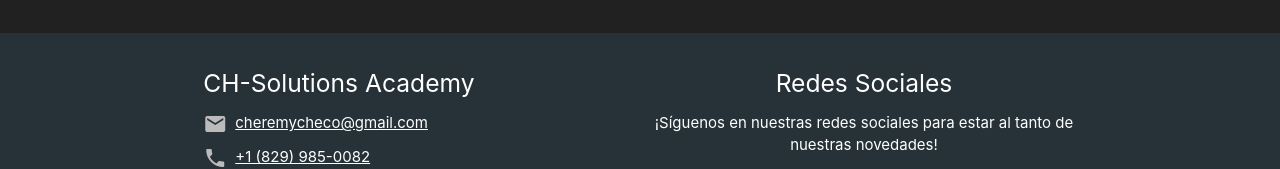
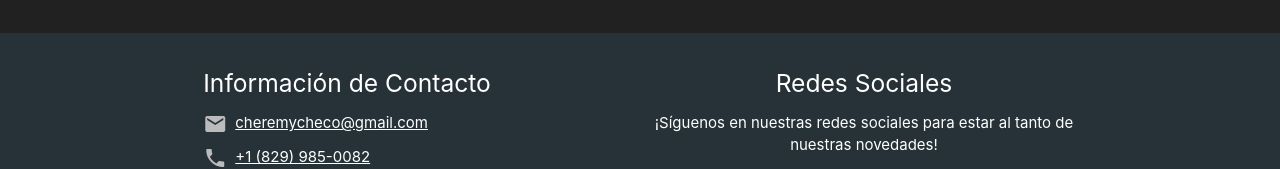
Before and after one commit to arcanus47/arcanus47.github.io, a plain HTML site: page index.html in a window 1280 px wide. Shown: the part 5819-5988 px from the top of the page. Drawn offline with nearby package versions, Linux system fonts and the light colour scheme.

Commit message:
Add files via upload

```diff
--- a/index.html
+++ b/index.html
@@ -670,7 +670,7 @@
 
         <!-- Información de Contacto -->
         <div class="col s12 m6">
-          <h5 class="white-text">CH-Solutions Academy</h5>
+          <h5 class="white-text">Información de Contacto</h5>
           <ul class="white-text" style="list-style: none; padding-left: 0;">
             <li style="display: flex; align-items: center; margin-bottom: 10px;">
               <i class="material-icons left" style="margin-right: 8px;">email</i>
```
Also changed, not shown: libros.html (+1 -1 lines).
